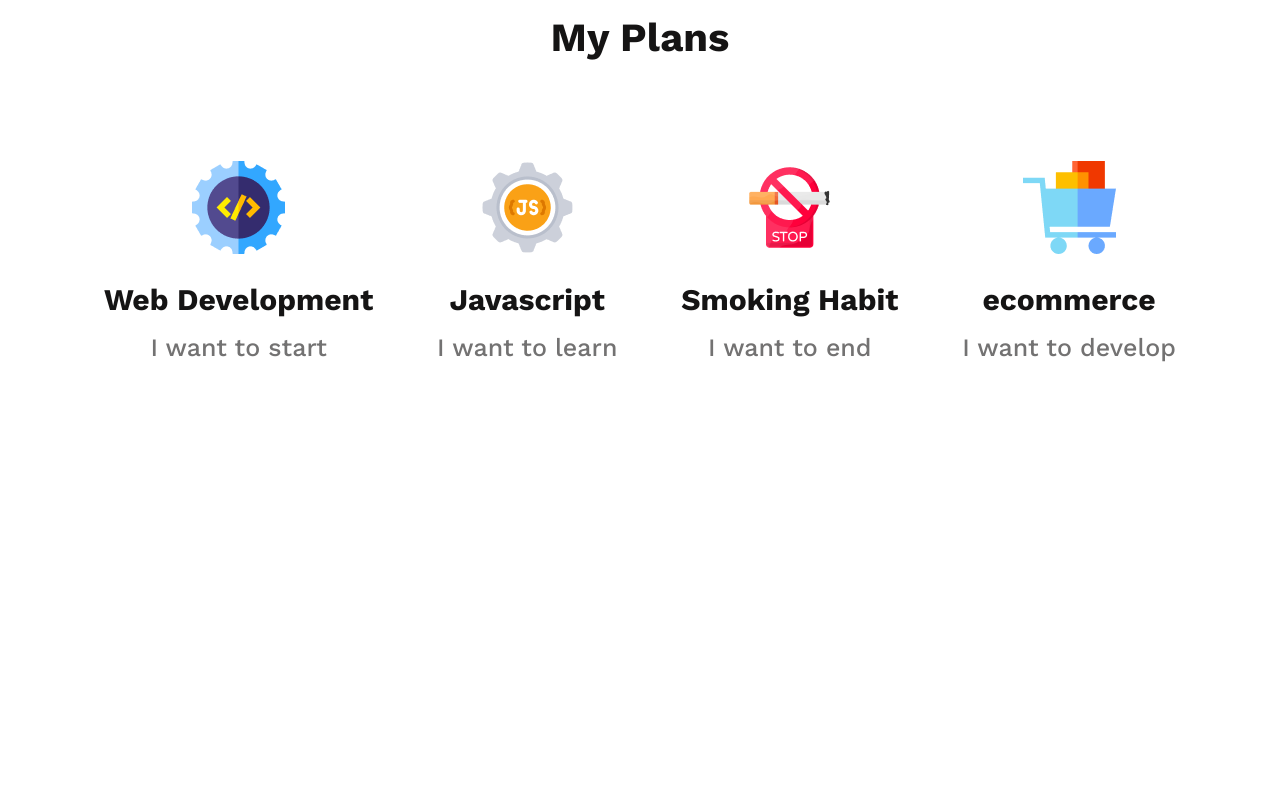
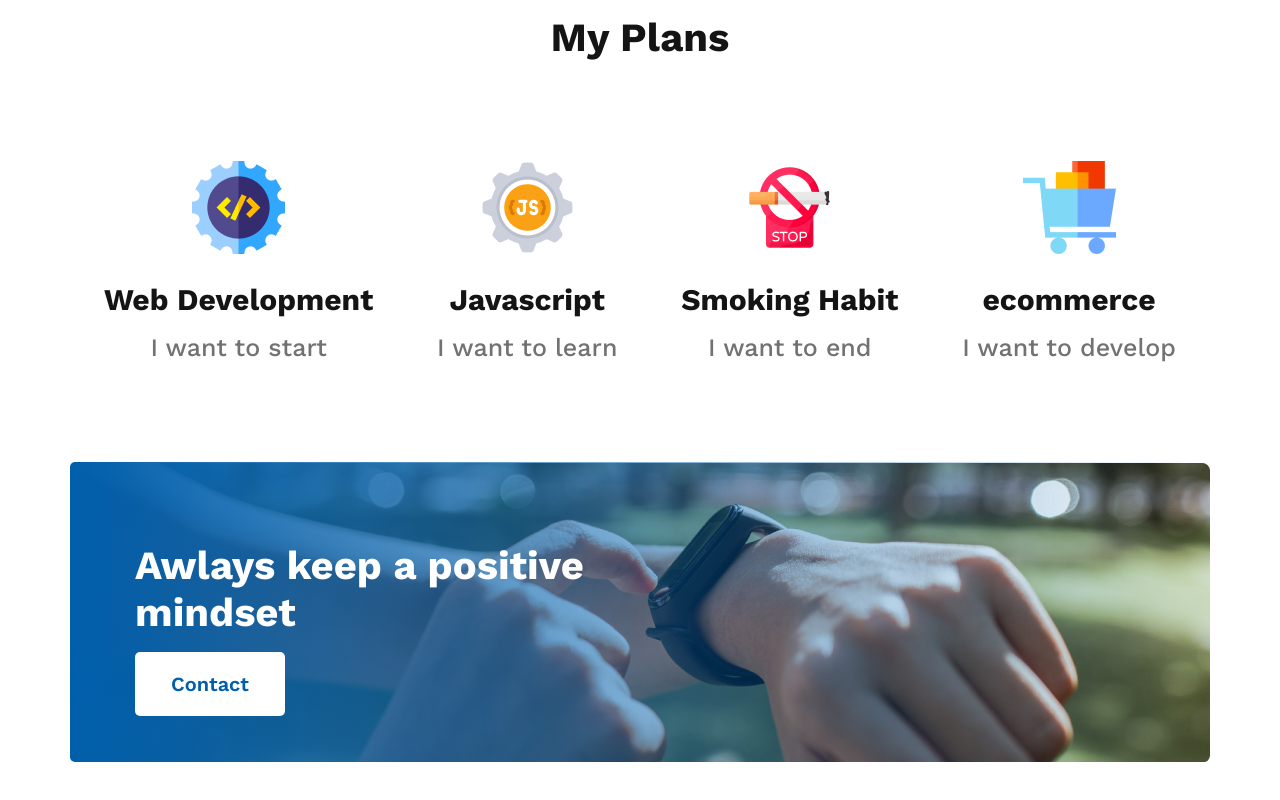
Before and after one commit to codewithsaidul/Module-5-Task, a plain HTML site: page index.html in a window 1280 px wide. Shown: the part 1818-2618 px from the top of the page. Before the commit the page ends 2180 px from the top, so only its background shows below. Drawn offline with nearby package versions, Linux system fonts and the light colour scheme.

Commit message:
Watch Section Are Added

```diff
--- a/css/style.css
+++ b/css/style.css
@@ -143,7 +143,43 @@ main section {
 }
 
 .plan__subtitle {
-    color:#737272;
+    color: #737272;
     font-size: 25px;
     font-weight: 500;
 }
+
+/* Watch Section Related Style */
+
+.watch {
+    width: 1140px;
+    height: 300px;
+    background: linear-gradient(90deg, #005FAC 0%, rgba(0, 95, 172, 0.00) 100%), url('../images/watch.png');
+    margin: 100px auto 100px;
+    border-radius: 5px;
+    /* display: flex; */
+    /* align-items: center; */
+}
+
+.watch__content {
+    padding: 80px 65px;
+}
+
+
+.watch__title {
+    width: 459px;
+    color: #FFF;
+    font-size: 40px;
+    font-weight: 700;
+    margin-bottom: 36px;
+}
+
+.btns {
+    padding: 20px 36px;
+    color: #005FAC;
+    background-color: #fff;
+    font-size: 20px;
+    font-weight: 600;
+    border-radius: 5px;
+    text-decoration: none;
+    transition: .5s;
+}
--- a/index.html
+++ b/index.html
@@ -15,7 +15,9 @@
 
 
     <!-- ====================== Font Awesome CSS Link ============================ -->
-    <link rel="stylesheet" href="https://cdnjs.cloudflare.com/ajax/libs/font-awesome/6.5.1/css/all.min.css" integrity="sha512-DTOQO9RWCH3ppGqcWaEA1BIZOC6xxalwEsw9c2QQeAIftl+Vegovlnee1c9QX4TctnWMn13TZye+giMm8e2LwA==" crossorigin="anonymous" referrerpolicy="no-referrer" />
+    <link rel="stylesheet" href="https://cdnjs.cloudflare.com/ajax/libs/font-awesome/6.5.1/css/all.min.css"
+        integrity="sha512-DTOQO9RWCH3ppGqcWaEA1BIZOC6xxalwEsw9c2QQeAIftl+Vegovlnee1c9QX4TctnWMn13TZye+giMm8e2LwA=="
+        crossorigin="anonymous" referrerpolicy="no-referrer" />
 
 
     <!-- ======================= Custome CSS Link ================================= -->
@@ -32,7 +34,8 @@
                 All Thinks Are Possible If You believe
             </h1>
 
-            <p class="banner__description">There are many variations of passages of Lorem Ipsum available, but the majority have suffered alteration in some form, by injected humour, or randomised words</p>
+            <p class="banner__description">There are many variations of passages of Lorem Ipsum available, but the
+                majority have suffered alteration in some form, by injected humour, or randomised words</p>
 
             <a href="#" class="btn">contact</a>
         </div>
@@ -47,14 +50,16 @@
         <section class="failure">
             <div class="failure__container">
 
-                    <img src="./images/person.png" alt="failue image">
+                <img src="./images/person.png" alt="failue image">
 
 
 
                 <div class="failure__content">
                     <h2 class="failure__title">My failures of previous year</h2>
 
-                    <p class="failure__description">Contrary to popular belief, Lorem Ipsum is not simply random text. It has roots in a piece of classical Latin literature from 45 BC, making it over 2000 years old. Richard McClintock.</p>
+                    <p class="failure__description">Contrary to popular belief, Lorem Ipsum is not simply random text.
+                        It has roots in a piece of classical Latin literature from 45 BC, making it over 2000 years old.
+                        Richard McClintock.</p>
 
                     <ul class="failuer__list">
                         <li class="failure__item">
@@ -130,6 +135,16 @@
             </div>
         </section>
         <!-- =================================== Plans =================================== -->
+
+
+        <!-- =================================== Watch =================================== -->
+        <section class="watch">
+            <div class="watch__content">
+                <h2 class="watch__title">Awlays keep a positive mindset</h2>
+                <a href="#" class="btns">Contact</a>
+            </div>
+        </section>
+        <!-- =================================== Watch =================================== -->
     </main>
     <!-- =================================== Main =================================== -->
 
```
